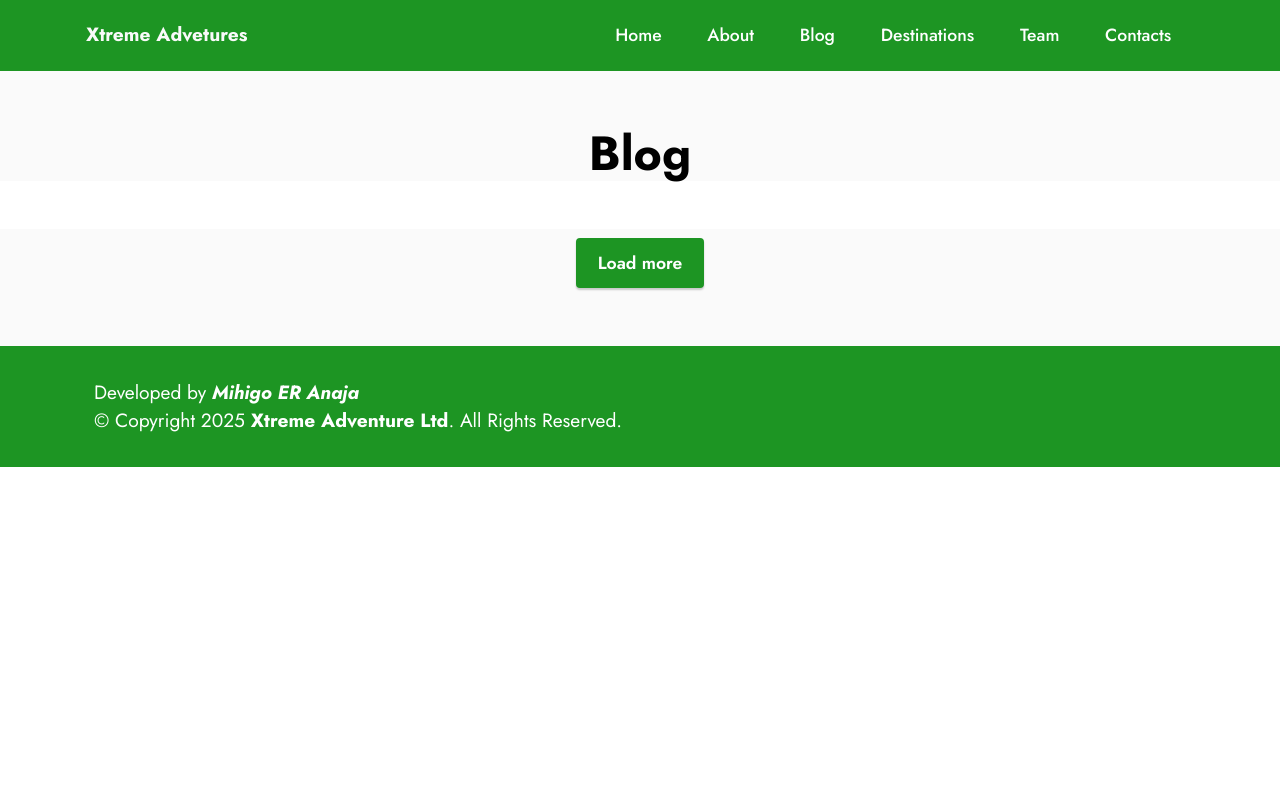
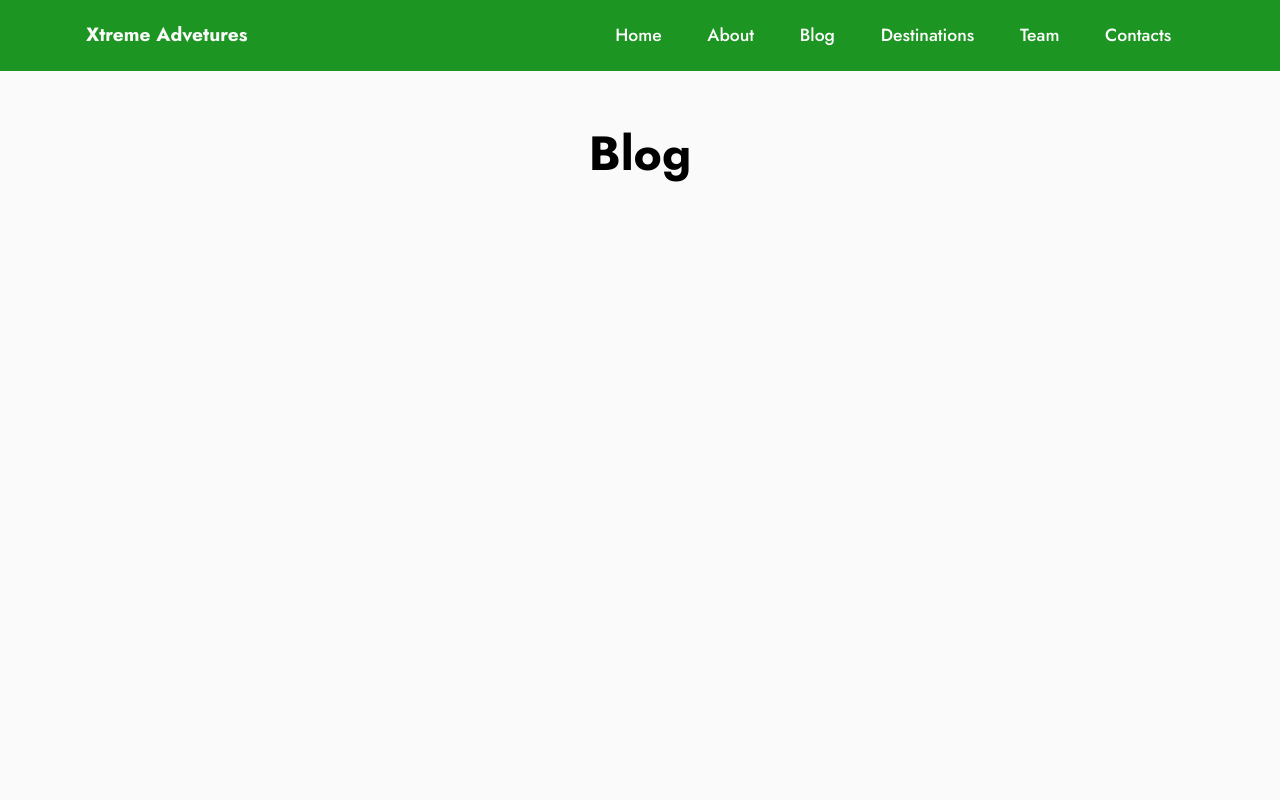
Before and after one commit to mihigoanaja/Xtreme-Adventure, a plain HTML site: page blog.html in a window 1280 px wide. Shown: the top 800 px of the page. Drawn offline with Linux system fonts and the light colour scheme.

Commit message:
Update blog.html

```diff
--- a/blog.html
+++ b/blog.html
@@ -61,7 +61,7 @@
                 <strong>Blog</strong></h4>
 
         </div>
-        <div style="min-height: 80%;">
+        <div style="min-height: 80vh;">
             <div class="atinas-results" data-search="xtreme" data-query="" data-limit=200 data-show-image="yes"></div>
         </div>
     </div>
```
